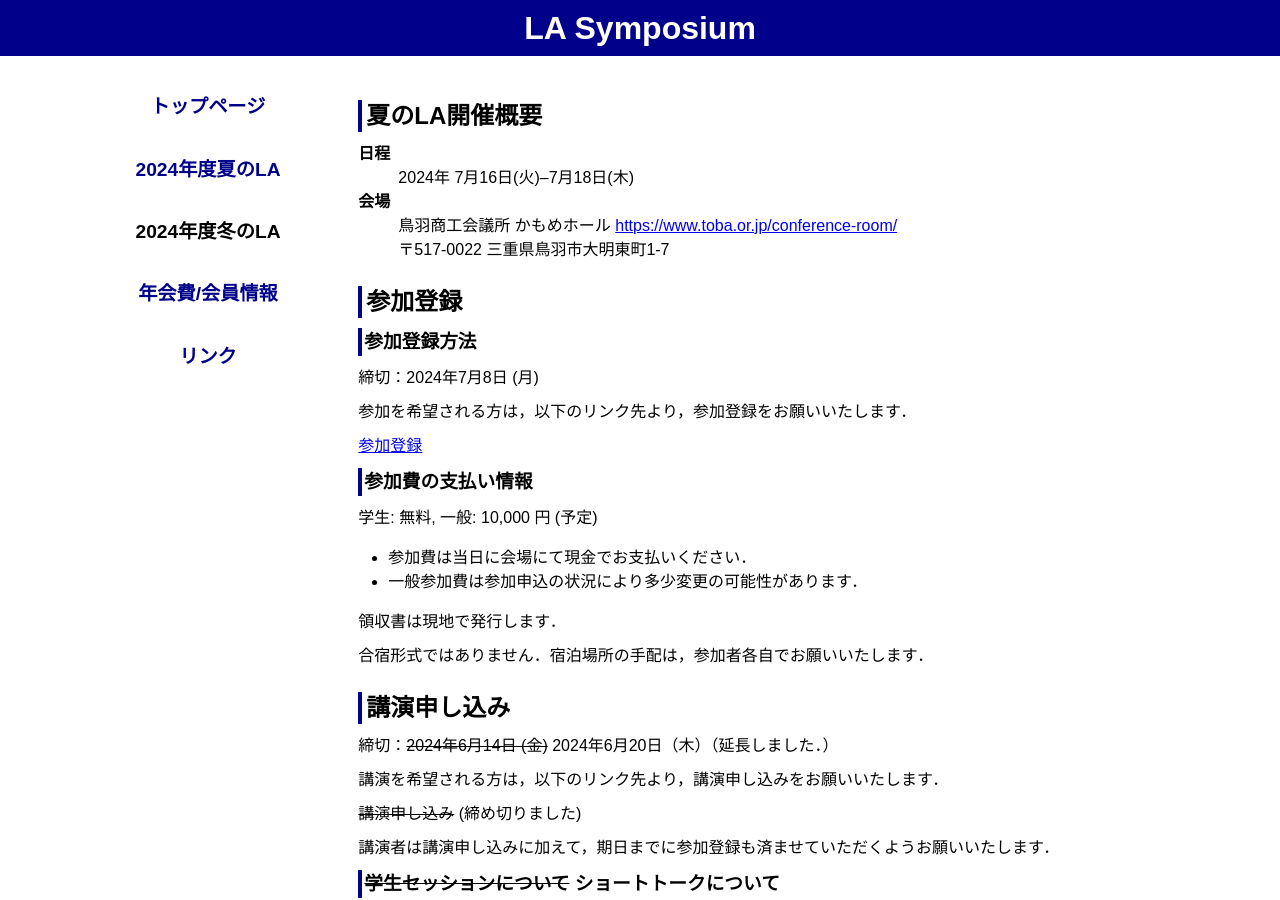
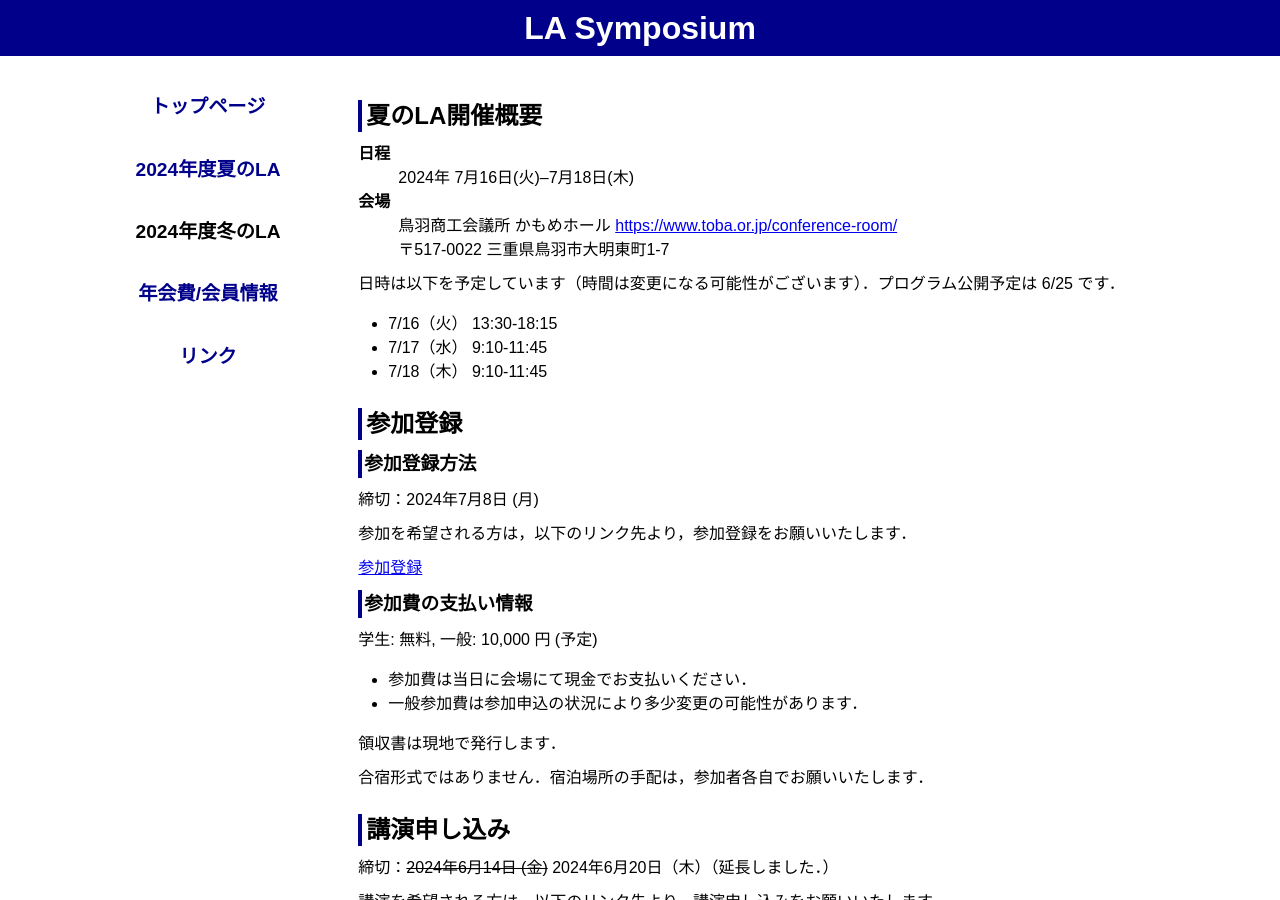
Before and after one commit to ytamura12/la-symposium_test.github.io, a Jekyll site: the page built from 2024/summer.md, in a window 1280 px wide and 900 px high. Built offline with Jekyll 4.4.1, drawn with Linux system fonts in a browser that asks for light colours.

Commit message:
Update summer.md and news.md

```diff
--- a/2024/summer.md
+++ b/2024/summer.md
@@ -12,6 +12,12 @@ title: LA Symposium 2024, 夏のLA
   <dd>鳥羽商工会議所 かもめホール <a href="https://www.toba.or.jp/conference-room/" target="_blank">https://www.toba.or.jp/conference-room/</a></dd>
   <dd>〒517-0022 三重県鳥羽市大明東町1-7</dd>
 </dl>
+
+日時は以下を予定しています（時間は変更になる可能性がございます）．プログラム公開予定は 6/25 です．
+* 7/16（火） 13:30-18:15
+* 7/17（水） 9:10-11:45
+* 7/18（木） 9:10-11:45
+
 
 
 <!--
```
Also changed, not shown: _includes/news.md (+1 -0 lines).
